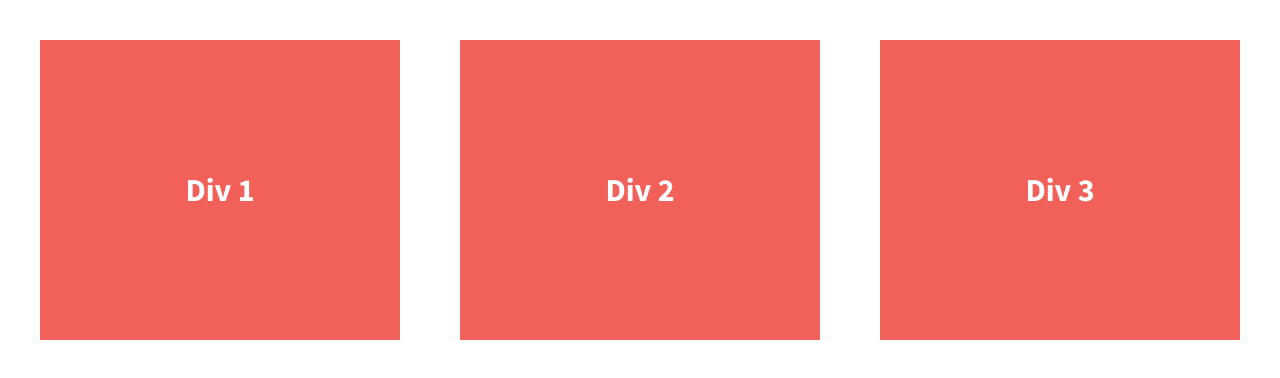
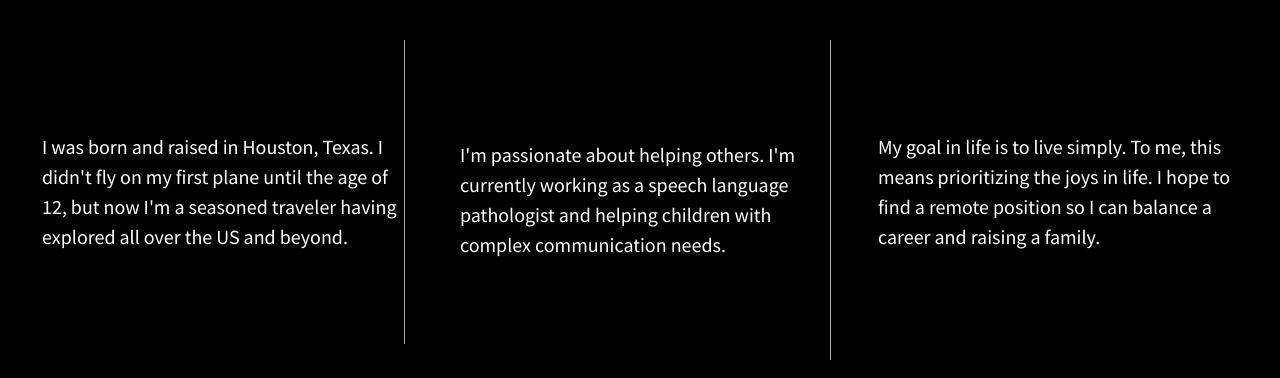
Before and after one commit to em-carl/07.01-206-divs-flexbox-starter, a plain HTML site: page index.html in a window 1280 px wide. Drawn offline with nearby package versions, Linux system fonts and the light colour scheme.

Commit message:
Updated layout

```diff
--- a/css/main.css
+++ b/css/main.css
@@ -97,7 +97,7 @@ textarea {
 
 
 html {
-  background-color: #fff;
+  background-color: black;
   height: 100%;
 }
 
@@ -110,7 +110,6 @@ body {
 
 .wrapper {
   /*add display:flex and set justify-content to space-between*/
-  font-weight: 700;
   display: flex;
   justify-content: space-between;
 }
@@ -119,16 +118,24 @@ body {
   /*give the divs a width of 30%, add display:flex, set justify-content and align-items to center*/
   color: #fff;
   line-height: 1.5em;
-  font-size: 1.6em;
-  background-color: #f16059;
+  font-size: 1em;
+  background-color: black;
   height: 300px;
+  padding: 2px;
   width: 30%;
   display: flex;
   justify-content: center;
   align-items: center;
 }
 
+.div-1 {
+    border-right: darkgrey 0.5px solid;
+}
 
+.div-2 {
+    border-right: darkgray 0.5px solid;
+    padding: 10px;
+}
 
 
 /* ==========================================================================
--- a/index.html
+++ b/index.html
@@ -23,13 +23,13 @@
 
         <section class="wrapper">
             <div class="div-1">
-                Div 1
+                I was born and raised in Houston, Texas. I didn't fly on my first plane until the age of 12, but now I'm a seasoned traveler having explored all over the US and beyond.
             </div>
             <div class="div-2">
-                Div 2
+                I'm passionate about helping others. I'm currently working as a speech language pathologist and helping children with complex communication needs.
             </div>
             <div class="div-3">
-                Div 3
+                My goal in life is to live simply. To me, this means prioritizing the joys in life. I hope to find a remote position so I can balance a career and raising a family.
             </div>
         </section>
 
```
